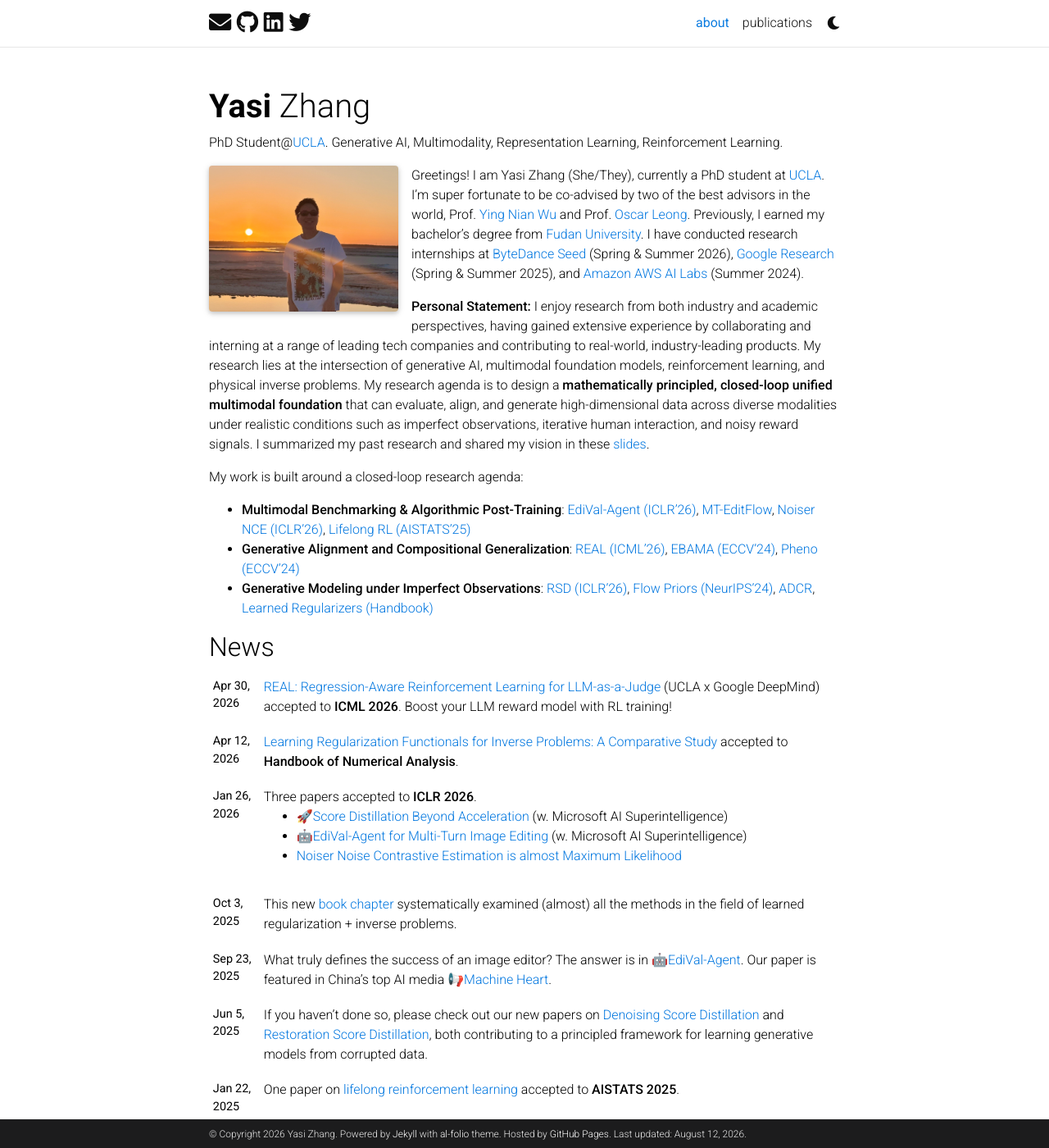
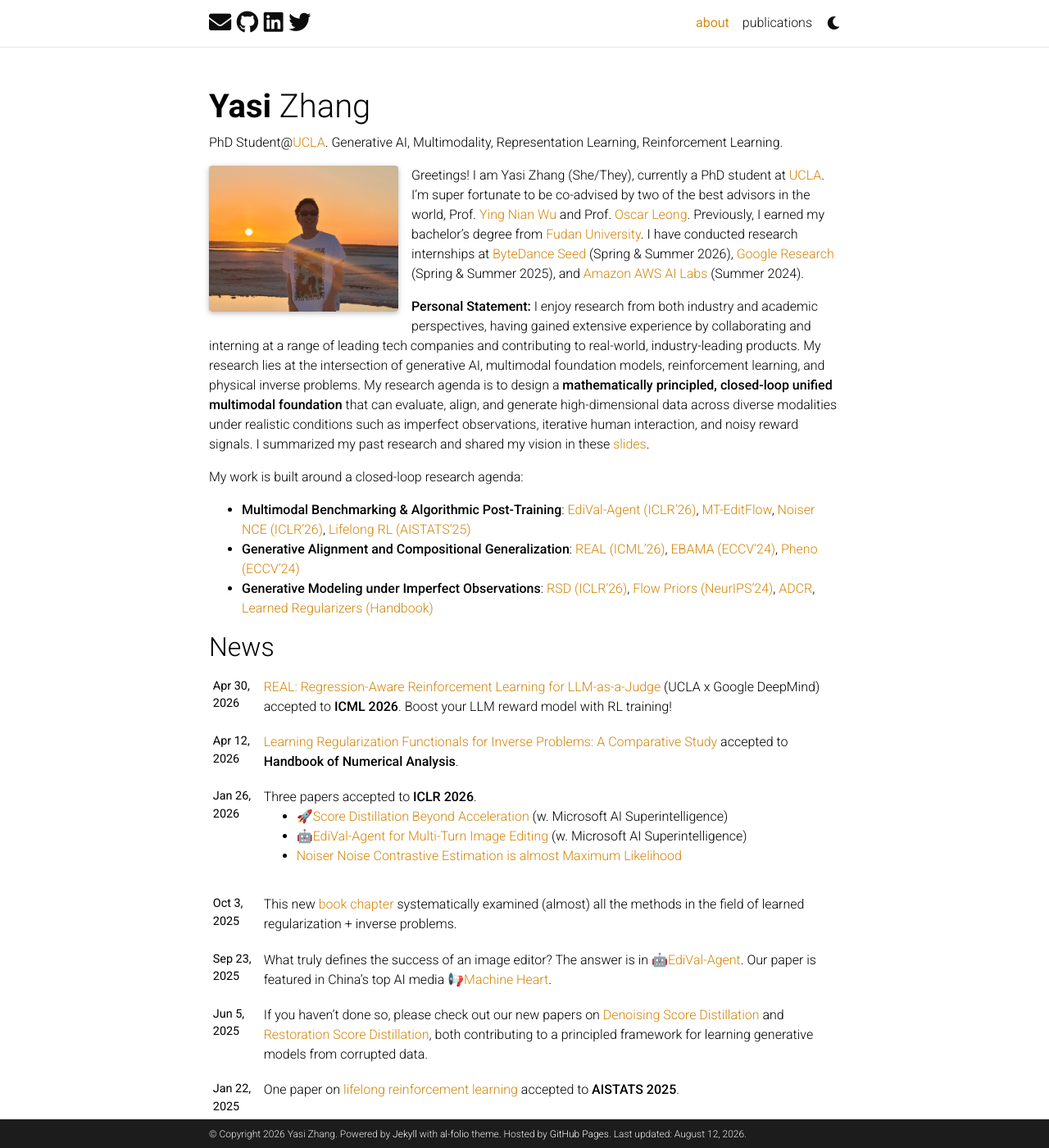
Before and after one commit to YasminZhang/YasminZhang.github.io, a Jekyll site: the page built from _pages/about.md, in a window 1280 px wide and 1400 px high. Shown: the whole window at 82% size. Built offline with Jekyll 4.4.1, drawn with Linux system fonts in a browser that asks for light colours; full-size pictures stand in for the smaller copies a plugin makes; comment, search, counter and statistics services are not loaded; a style sheet for code colours, icons or effects is not loaded.

Commit message:
change color

```diff
--- a/_sass/_themes.scss
+++ b/_sass/_themes.scss
@@ -7,8 +7,8 @@
   --global-code-bg-color: #{$code-bg-color-light};
   --global-text-color: #{$black-color};
   --global-text-color-light: #{$grey-color};
-  --global-theme-color: #{$blue-color};
-  --global-hover-color: #{$purple-color};
+  --global-theme-color: #D4850A;
+  --global-hover-color: #B8650A;
   --global-footer-bg-color: #{$grey-color-dark};
   --global-footer-text-color: #{$grey-color-light};
   --global-footer-link-color: #{$white-color};
@@ -38,8 +38,8 @@
   --global-code-bg-color: #{$code-bg-color-dark};
   --global-text-color: #{$grey-color-light};
   --global-text-color-light: #{$grey-color-light};
-  --global-theme-color: #{$cyan-color};
-  --global-hover-color: #{$cyan-color};
+  --global-theme-color: #E8A832;
+  --global-hover-color: #F0C060;
   --global-footer-bg-color: #{$grey-color-light};
   --global-footer-text-color: #{$grey-color-dark};
   --global-footer-link-color: #{$black-color};
```
